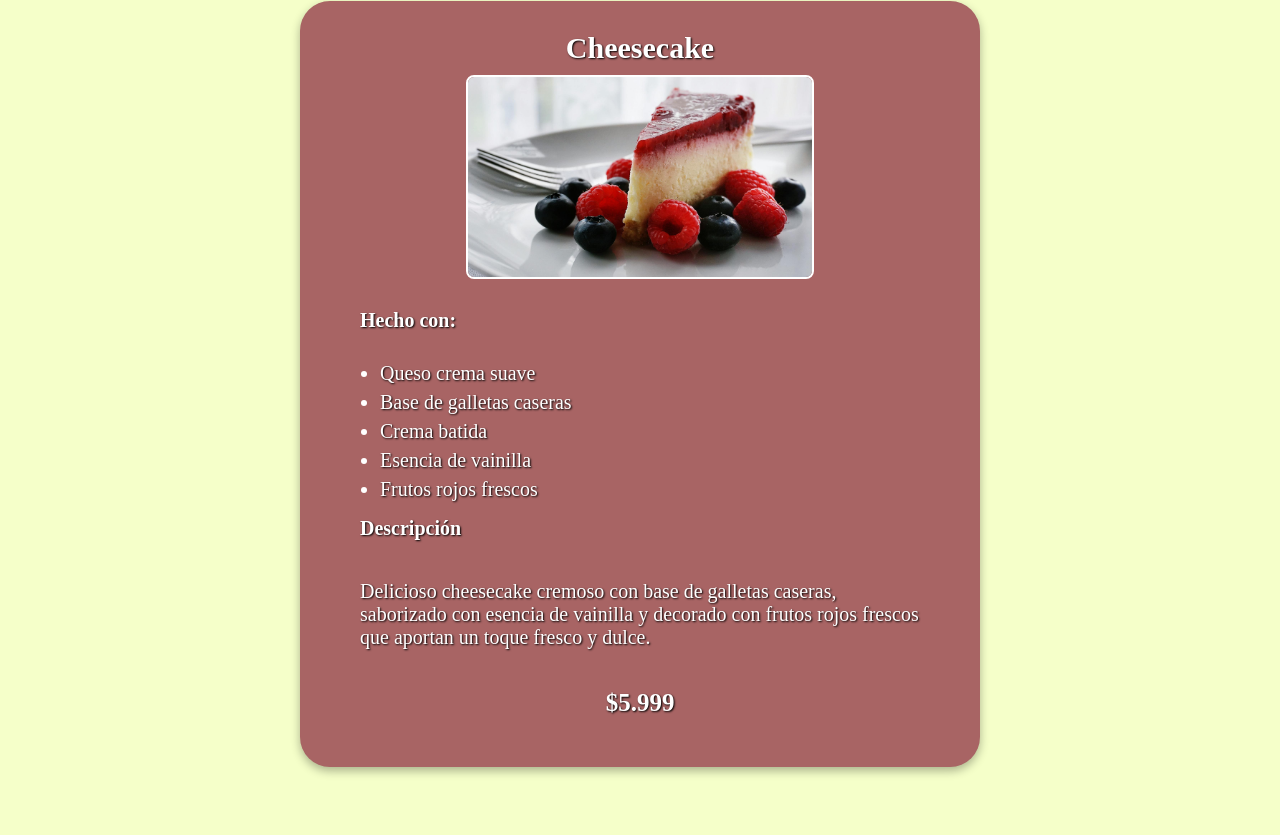
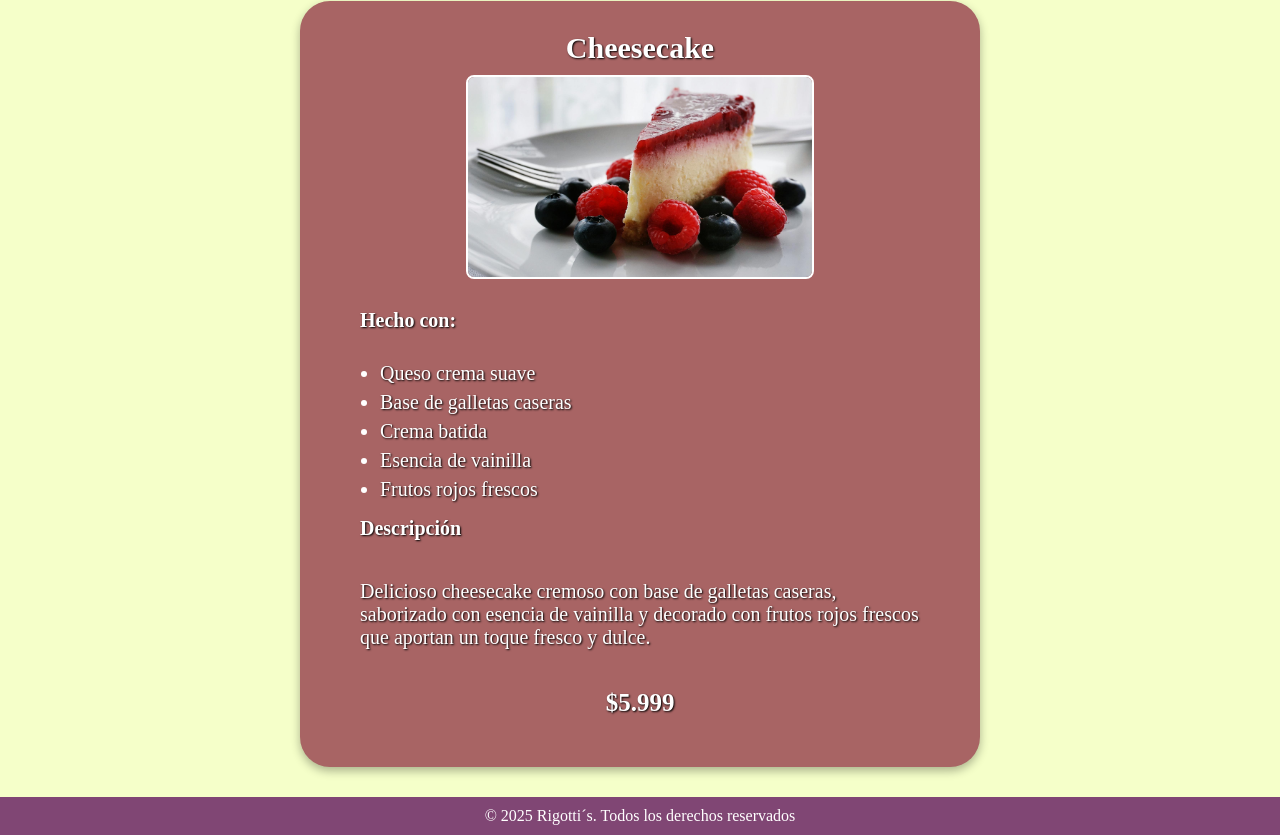
Before and after one commit to lucaspaupie/menu-digital, a plain HTML site: page index.html in a window 1280 px wide. Shown: the part 2864-3699 px from the top of the page. Before the commit the page ends 3661 px from the top, so only its background shows below. Drawn offline with Linux system fonts and the light colour scheme.

Commit message:
footer hecho y trabajo terminado

```diff
--- a/css/style.css
+++ b/css/style.css
@@ -123,3 +123,13 @@ li{
     margin: 20px 0;
     text-shadow: 1px 1px 2px rgba(0,0,0,40);
 }
+
+footer {
+    background-color: #804674;
+    color: white;
+    text-align: center;
+    padding: 10px 0;
+    position: relative;
+    bottom: 0;
+    width: 100%;
+}
--- a/index.html
+++ b/index.html
@@ -97,6 +97,8 @@
             <p class="desc">Delicioso cheesecake cremoso con base de galletas caseras, saborizado con esencia de vainilla y decorado con frutos rojos frescos que aportan un toque fresco y dulce.</p>
             <p class="precio">$5.999</p>
         </section>
+
+        <footer>© 2025 Rigotti´s. Todos los derechos reservados</footer>
     </main>
 </body>
 </html>
```
